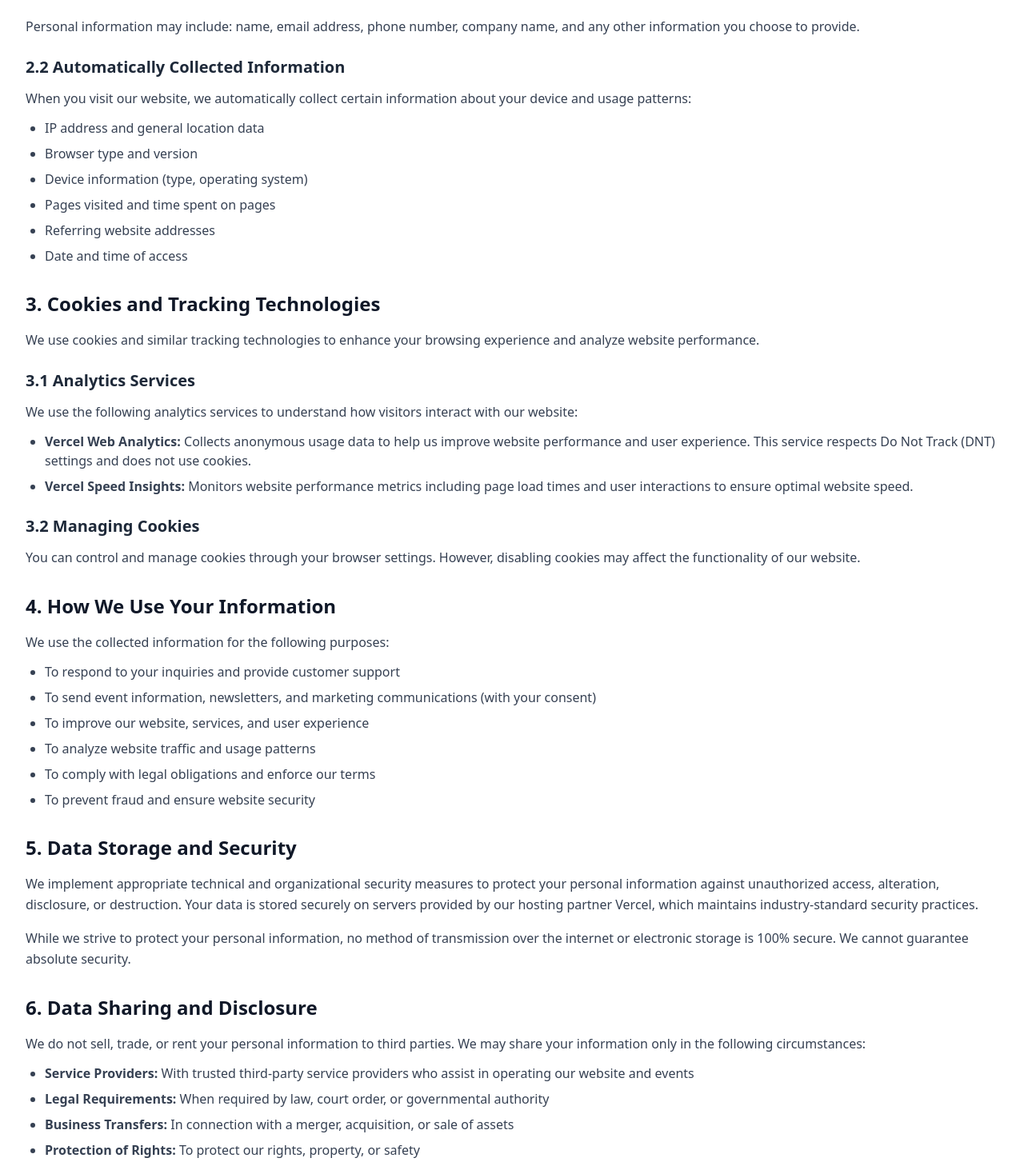
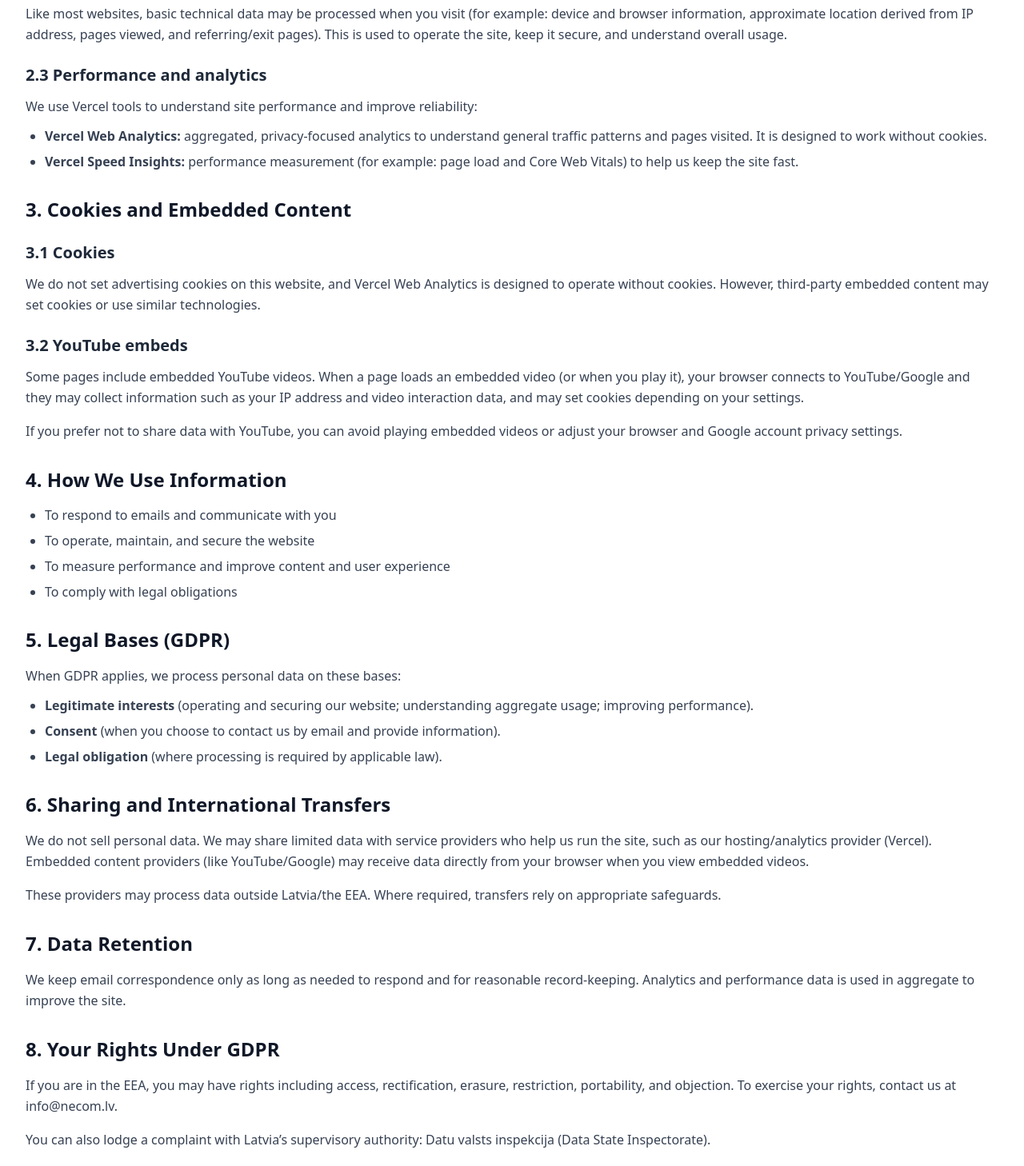
Before and after one commit to davis-rukitis-nc/nords-event-communications-site, a Next.js app: page /privacy in a window 1280 px wide. Shown: the part 1272-2730 px from the top of the page at 80% size. Built offline with nearby package versions, Linux system fonts and the light colour scheme.

Commit message:
Revise privacy policy content and structure
Updated privacy policy page to clarify data collection practices and revised section headings for better organization.

```diff
--- a/app/privacy/page.tsx
+++ b/app/privacy/page.tsx
@@ -7,12 +7,14 @@ export const metadata: Metadata = {
   description: "Privacy Policy for Nords Event Communications",
 }
 
+const LAST_UPDATED = "January 20, 2026"
+
 export default function PrivacyPolicyPage() {
   return (
     <main className="bg-white">
       <PageHeader
         title="Privacy Policy"
-        subtitle="How we collect, use, and protect your information"
+        subtitle="How we collect, use, and protect information"
         imageUrl="https://rimirigamarathon.com/wp-content/uploads/2025/07/0RK_6989.jpg"
       />
 
@@ -30,17 +32,15 @@ export default function PrivacyPolicyPage() {
             </Link>
           </div>
 
-          <p className="text-gray-600 mb-12">
-            Last updated: {new Date().toLocaleDateString("en-US", { month: "long", day: "numeric", year: "numeric" })}
-          </p>
+          <p className="text-gray-600 mb-12">Last updated: {LAST_UPDATED}</p>
 
           <div className="prose prose-lg max-w-none space-y-8">
             <section>
               <h2 className="text-2xl font-semibold text-gray-900 mb-4">1. Introduction</h2>
               <p className="text-gray-700 leading-relaxed">
-                Nords Event Communications SIA ("NECom", "we", "us", or "our") is committed to protecting your privacy.
-                This Privacy Policy explains how we collect, use, disclose, and safeguard your information when you
-                visit our website or interact with our services.
+                Nords Event Communications SIA ("NECom", "we", "us", or "our") operates this website to share information
+                about our projects, work, and partners. We take privacy seriously and aim to be clear about what data is
+                collected and why.
               </p>
               <p className="text-gray-700 leading-relaxed mt-4">
                 <strong>Company Details:</strong>
@@ -57,156 +57,125 @@ export default function PrivacyPolicyPage() {
 
             <section>
               <h2 className="text-2xl font-semibold text-gray-900 mb-4">2. Information We Collect</h2>
-              <h3 className="text-xl font-semibold text-gray-800 mb-3 mt-6">2.1 Personal Information</h3>
+
+              <h3 className="text-xl font-semibold text-gray-800 mb-3 mt-6">2.1 Information you provide</h3>
               <p className="text-gray-700 leading-relaxed">
-                We may collect personal information that you voluntarily provide to us when you:
+                If you contact us by email, we will receive the information you include in your message (for example: your
+                email address, name/signature, and the content of your request).
               </p>
-              <ul className="list-disc pl-6 space-y-2 text-gray-700 mt-3">
-                <li>Contact us via email or contact forms</li>
-                <li>Subscribe to our newsletters or event updates</li>
-                <li>Register for our events</li>
-                <li>Interact with our social media channels</li>
-              </ul>
               <p className="text-gray-700 leading-relaxed mt-4">
-                Personal information may include: name, email address, phone number, company name, and any other
-                information you choose to provide.
+                This website does not offer user accounts, registrations, or newsletter subscriptions.
               </p>
 
-              <h3 className="text-xl font-semibold text-gray-800 mb-3 mt-6">2.2 Automatically Collected Information</h3>
+              <h3 className="text-xl font-semibold text-gray-800 mb-3 mt-6">2.2 Information collected automatically</h3>
               <p className="text-gray-700 leading-relaxed">
-                When you visit our website, we automatically collect certain information about your device and usage
-                patterns:
-              </p>
-              <ul className="list-disc pl-6 space-y-2 text-gray-700 mt-3">
-                <li>IP address and general location data</li>
-                <li>Browser type and version</li>
-                <li>Device information (type, operating system)</li>
-                <li>Pages visited and time spent on pages</li>
-                <li>Referring website addresses</li>
-                <li>Date and time of access</li>
-              </ul>
-            </section>
-
-            <section>
-              <h2 className="text-2xl font-semibold text-gray-900 mb-4">3. Cookies and Tracking Technologies</h2>
-              <p className="text-gray-700 leading-relaxed">
-                We use cookies and similar tracking technologies to enhance your browsing experience and analyze website
-                performance.
+                Like most websites, basic technical data may be processed when you visit (for example: device and browser
+                information, approximate location derived from IP address, pages viewed, and referring/exit pages). This is
+                used to operate the site, keep it secure, and understand overall usage.
               </p>
 
-              <h3 className="text-xl font-semibold text-gray-800 mb-3 mt-6">3.1 Analytics Services</h3>
+              <h3 className="text-xl font-semibold text-gray-800 mb-3 mt-6">2.3 Performance and analytics</h3>
               <p className="text-gray-700 leading-relaxed">
-                We use the following analytics services to understand how visitors interact with our website:
+                We use Vercel tools to understand site performance and improve reliability:
               </p>
               <ul className="list-disc pl-6 space-y-2 text-gray-700 mt-3">
                 <li>
-                  <strong>Vercel Web Analytics:</strong> Collects anonymous usage data to help us improve website
-                  performance and user experience. This service respects Do Not Track (DNT) settings and does not use
-                  cookies.
+                  <strong>Vercel Web Analytics:</strong> aggregated, privacy-focused analytics to understand general traffic
+                  patterns and pages visited. It is designed to work without cookies.
                 </li>
                 <li>
-                  <strong>Vercel Speed Insights:</strong> Monitors website performance metrics including page load times
-                  and user interactions to ensure optimal website speed.
-                </li>
-              </ul>
-
-              <h3 className="text-xl font-semibold text-gray-800 mb-3 mt-6">3.2 Managing Cookies</h3>
-              <p className="text-gray-700 leading-relaxed">
-                You can control and manage cookies through your browser settings. However, disabling cookies may affect
-                the functionality of our website.
-              </p>
-            </section>
-
-            <section>
-              <h2 className="text-2xl font-semibold text-gray-900 mb-4">4. How We Use Your Information</h2>
-              <p className="text-gray-700 leading-relaxed">
-                We use the collected information for the following purposes:
-              </p>
-              <ul className="list-disc pl-6 space-y-2 text-gray-700 mt-3">
-                <li>To respond to your inquiries and provide customer support</li>
-                <li>To send event information, newsletters, and marketing communications (with your consent)</li>
-                <li>To improve our website, services, and user experience</li>
-                <li>To analyze website traffic and usage patterns</li>
-                <li>To comply with legal obligations and enforce our terms</li>
-                <li>To prevent fraud and ensure website security</li>
-              </ul>
-            </section>
-
-            <section>
-              <h2 className="text-2xl font-semibold text-gray-900 mb-4">5. Data Storage and Security</h2>
-              <p className="text-gray-700 leading-relaxed">
-                We implement appropriate technical and organizational security measures to protect your personal
-                information against unauthorized access, alteration, disclosure, or destruction. Your data is stored
-                securely on servers provided by our hosting partner Vercel, which maintains industry-standard security
-                practices.
-              </p>
-              <p className="text-gray-700 leading-relaxed mt-4">
-                While we strive to protect your personal information, no method of transmission over the internet or
-                electronic storage is 100% secure. We cannot guarantee absolute security.
-              </p>
-            </section>
-
-            <section>
-              <h2 className="text-2xl font-semibold text-gray-900 mb-4">6. Data Sharing and Disclosure</h2>
-              <p className="text-gray-700 leading-relaxed">
-                We do not sell, trade, or rent your personal information to third parties. We may share your information
-                only in the following circumstances:
-              </p>
-              <ul className="list-disc pl-6 space-y-2 text-gray-700 mt-3">
-                <li>
-                  <strong>Service Providers:</strong> With trusted third-party service providers who assist in operating
-                  our website and events
-                </li>
-                <li>
-                  <strong>Legal Requirements:</strong> When required by law, court order, or governmental authority
-                </li>
-                <li>
-                  <strong>Business Transfers:</strong> In connection with a merger, acquisition, or sale of assets
-                </li>
-                <li>
-                  <strong>Protection of Rights:</strong> To protect our rights, property, or safety
+                  <strong>Vercel Speed Insights:</strong> performance measurement (for example: page load and Core Web Vitals)
+                  to help us keep the site fast.
                 </li>
               </ul>
             </section>
 
             <section>
-              <h2 className="text-2xl font-semibold text-gray-900 mb-4">7. Your Rights Under GDPR</h2>
+              <h2 className="text-2xl font-semibold text-gray-900 mb-4">3. Cookies and Embedded Content</h2>
+
+              <h3 className="text-xl font-semibold text-gray-800 mb-3 mt-6">3.1 Cookies</h3>
               <p className="text-gray-700 leading-relaxed">
-                If you are a resident of the European Economic Area (EEA), you have certain data protection rights:
+                We do not set advertising cookies on this website, and Vercel Web Analytics is designed to operate without
+                cookies. However, third-party embedded content may set cookies or use similar technologies.
               </p>
-              <ul className="list-disc pl-6 space-y-2 text-gray-700 mt-3">
-                <li>
-                  <strong>Right to Access:</strong> You can request copies of your personal data
-                </li>
-                <li>
-                  <strong>Right to Rectification:</strong> You can request correction of inaccurate data
-                </li>
-                <li>
-                  <strong>Right to Erasure:</strong> You can request deletion of your personal data
-                </li>
-                <li>
-                  <strong>Right to Restrict Processing:</strong> You can request limitation on how we use your data
-                </li>
-                <li>
-                  <strong>Right to Data Portability:</strong> You can request transfer of your data
-                </li>
-                <li>
-                  <strong>Right to Object:</strong> You can object to our processing of your personal data
-                </li>
-                <li>
-                  <strong>Right to Withdraw Consent:</strong> You can withdraw consent at any time
-                </li>
-              </ul>
+
+              <h3 className="text-xl font-semibold text-gray-800 mb-3 mt-6">3.2 YouTube embeds</h3>
+              <p className="text-gray-700 leading-relaxed">
+                Some pages include embedded YouTube videos. When a page loads an embedded video (or when you play it),
+                your browser connects to YouTube/Google and they may collect information such as your IP address and video
+                interaction data, and may set cookies depending on your settings.
+              </p>
               <p className="text-gray-700 leading-relaxed mt-4">
-                To exercise any of these rights, please contact us at info@necom.lv.
+                If you prefer not to share data with YouTube, you can avoid playing embedded videos or adjust your browser
+                and Google account privacy settings.
               </p>
             </section>
 
             <section>
-              <h2 className="text-2xl font-semibold text-gray-900 mb-4">8. Contact Us</h2>
+              <h2 className="text-2xl font-semibold text-gray-900 mb-4">4. How We Use Information</h2>
+              <ul className="list-disc pl-6 space-y-2 text-gray-700 mt-3">
+                <li>To respond to emails and communicate with you</li>
+                <li>To operate, maintain, and secure the website</li>
+                <li>To measure performance and improve content and user experience</li>
+                <li>To comply with legal obligations</li>
+              </ul>
+            </section>
+
+            <section>
+              <h2 className="text-2xl font-semibold text-gray-900 mb-4">5. Legal Bases (GDPR)</h2>
               <p className="text-gray-700 leading-relaxed">
-                If you have any questions about this Privacy Policy, please contact us:
+                When GDPR applies, we process personal data on these bases:
               </p>
+              <ul className="list-disc pl-6 space-y-2 text-gray-700 mt-3">
+                <li>
+                  <strong>Legitimate interests</strong> (operating and securing our website; understanding aggregate usage;
+                  improving performance).
+                </li>
+                <li>
+                  <strong>Consent</strong> (when you choose to contact us by email and provide information).
+                </li>
+                <li>
+                  <strong>Legal obligation</strong> (where processing is required by applicable law).
+                </li>
+              </ul>
+            </section>
+
+            <section>
+              <h2 className="text-2xl font-semibold text-gray-900 mb-4">6. Sharing and International Transfers</h2>
+              <p className="text-gray-700 leading-relaxed">
+                We do not sell personal data. We may share limited data with service providers who help us run the site,
+                such as our hosting/analytics provider (Vercel). Embedded content providers (like YouTube/Google) may
+                receive data directly from your browser when you view embedded videos.
+              </p>
+              <p className="text-gray-700 leading-relaxed mt-4">
+                These providers may process data outside Latvia/the EEA. Where required, transfers rely on appropriate
+                safeguards.
+              </p>
+            </section>
+
+            <section>
+              <h2 className="text-2xl font-semibold text-gray-900 mb-4">7. Data Retention</h2>
+              <p className="text-gray-700 leading-relaxed">
+                We keep email correspondence only as long as needed to respond and for reasonable record-keeping.
+                Analytics and performance data is used in aggregate to improve the site.
+              </p>
+            </section>
+
+            <section>
+              <h2 className="text-2xl font-semibold text-gray-900 mb-4">8. Your Rights Under GDPR</h2>
+              <p className="text-gray-700 leading-relaxed">
+                If you are in the EEA, you may have rights including access, rectification, erasure, restriction,
+                portability, and objection. To exercise your rights, contact us at info@necom.lv.
+              </p>
+              <p className="text-gray-700 leading-relaxed mt-4">
+                You can also lodge a complaint with Latvia’s supervisory authority: Datu valsts inspekcija (Data State
+                Inspectorate).
+              </p>
+            </section>
+
+            <section>
+              <h2 className="text-2xl font-semibold text-gray-900 mb-4">9. Contact Us</h2>
+              <p className="text-gray-700 leading-relaxed">If you have any questions about this Privacy Policy, contact:</p>
               <div className="bg-gray-50 rounded-2xl p-6 mt-4">
                 <p className="text-gray-700">
                   <strong>Nords Event Communications SIA</strong>
```
